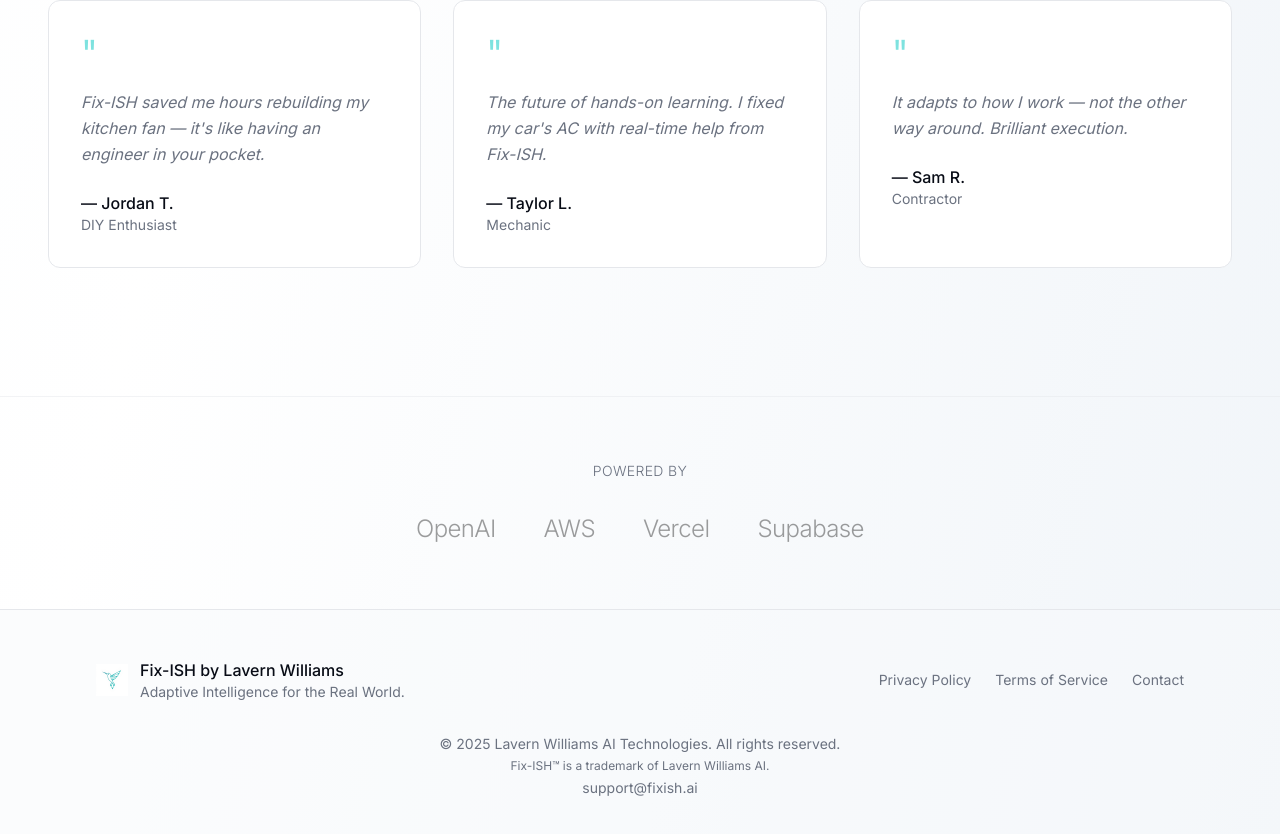
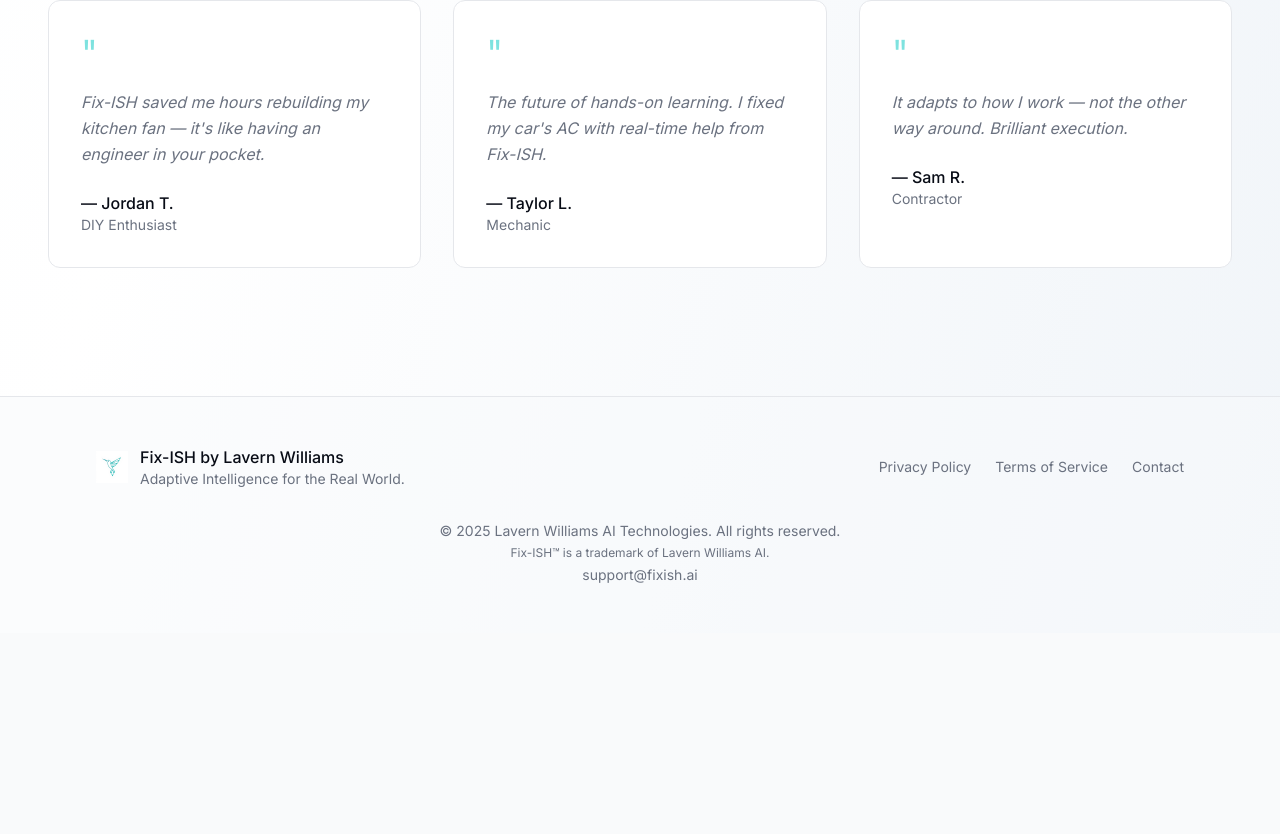
Before and after one commit to navarone21/fixish-ai-guide, a React (Vite) app: page / in a window 1280 px wide. Shown: the part 4215-5049 px from the top of the page. After the commit the page ends 4848 px from the top, so only its background shows below. Built offline with nearby package versions, Linux system fonts and the light colour scheme; the HTML template or start-up script is replaced by a standard one.

Commit message:
Remove "Powered By" logos
Remove the "Powered By" logos (OpenAI, AWS, Vercel, Supabase) from the footer section of the website.

```diff
--- a/src/pages/Index.tsx
+++ b/src/pages/Index.tsx
@@ -497,29 +497,6 @@ const Index = () => {
         </div>
       </section>
 
-      {/* Built With Section */}
-      <section className="py-16 px-4 relative z-10 border-t border-border/50">
-        <div className="container mx-auto max-w-6xl">
-          <motion.div
-            initial={{ opacity: 0 }}
-            whileInView={{ opacity: 1 }}
-            viewport={{ once: true }}
-            transition={{ duration: 0.8 }}
-            className="text-center"
-          >
-            <p className="text-sm text-muted-foreground mb-8 font-light tracking-wide">
-              POWERED BY
-            </p>
-            <div className="flex flex-wrap items-center justify-center gap-12 opacity-40 grayscale">
-              <div className="text-2xl font-light tracking-tight">OpenAI</div>
-              <div className="text-2xl font-light tracking-tight">AWS</div>
-              <div className="text-2xl font-light tracking-tight">Vercel</div>
-              <div className="text-2xl font-light tracking-tight">Supabase</div>
-            </div>
-          </motion.div>
-        </div>
-      </section>
-
       {/* Footer */}
       <footer className="py-12 px-4 border-t border-border relative z-10 bg-slate-50/50">
         <div className="container mx-auto max-w-6xl">
```
